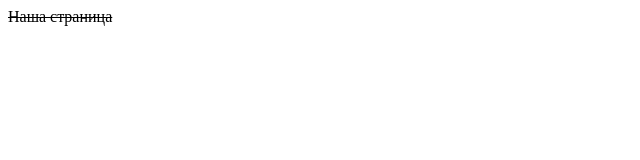
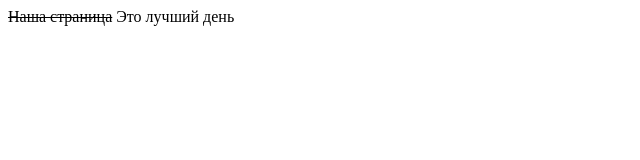
Before and after one commit to nuretdingasanov/new-files, a plain HTML site: page index.html in a window 1280 px wide. Shown: the whole page, without its empty margins (0-640 px from the left). Drawn offline with Linux system fonts and the light colour scheme.

Commit message:
2com new-branch

```diff
--- a/index.html
+++ b/index.html
@@ -4,6 +4,7 @@
     <meta charset="UTF-8">
     <title>Заголовок страницы</title>
     <s>Наша страница</s>
+    <x>Это лучший день </x>
 </head>
 <body>
 
```
